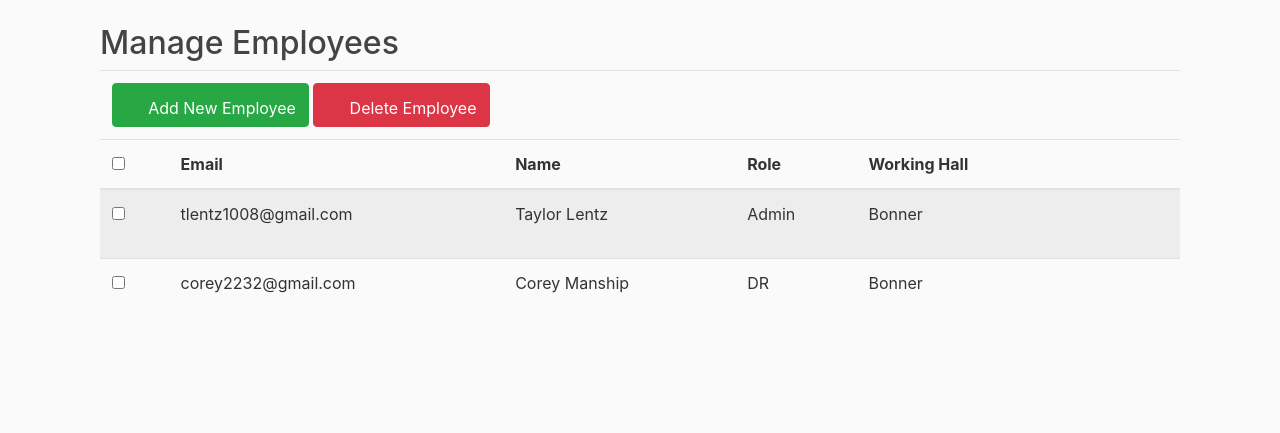
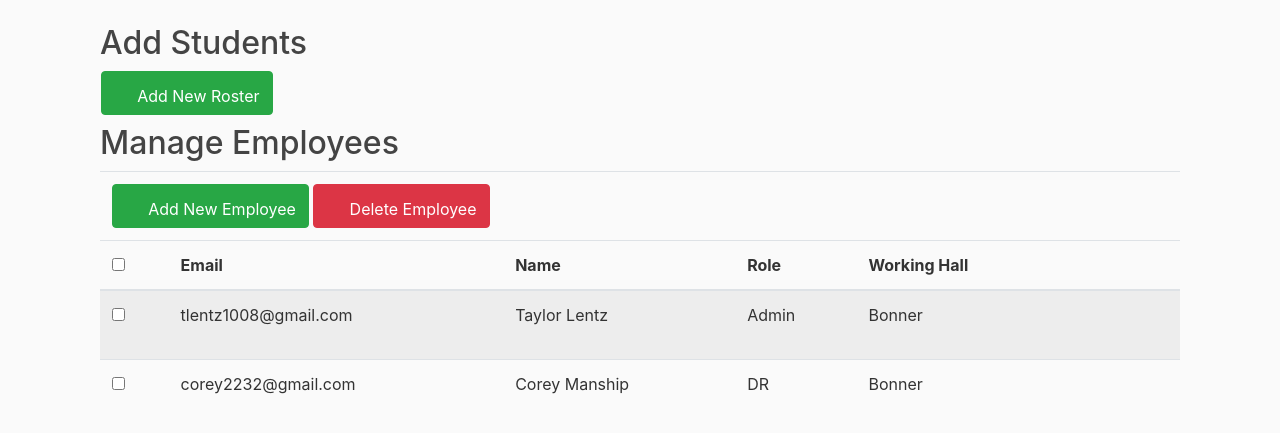
Before and after one commit to cmans782/emailAlert, a Flask app: page /management in a window 1280 px wide. Shown: the part 56-489 px from the top of the page. Run offline with Flask 2, Linux system fonts and the light colour scheme; a user stored in the database is signed in; data comes from the database, SQL or seed files in the repository; both versions use the stored data as it was after the commit; some libraries are stand-ins or nearby versions.

Commit message:
Moved the add roster modal
It is now in the management page

```diff
--- a/Mail_Alert/mailalert/templates/management.html
+++ b/Mail_Alert/mailalert/templates/management.html
@@ -36,6 +36,19 @@
 				<div class="table-title">
 					<div class="row">
 						<div class="col-sm-6">
+							<h2>Add Students<h2>
+								<table>
+									<thead>
+										<tr>
+											<div class="btn-toolbar float-right">
+												<td colspan="7">
+													<a href="#setupModal" class="btn btn-success" data-toggle="modal"><i
+													class="material-icons">&#xE147;</i> <span>Add New Roster</span></a>
+												</td>
+											</div>
+										</tr>
+									</thead>
+								</table>
 							<h2>Manage Employees</h2>
 						</div>
 					</div>
@@ -66,6 +79,7 @@
 							<th></th>
 						</tr>
 					</thead>
+
 					{% for employee in employees %}
 						<tr>
 							<td><span class="custom-checkbox">
@@ -153,6 +167,29 @@
 				</div>
 			</fieldset>
 		</form>
+		<!-- setup Modal -->
+		<form action="{{ url_for('main.setup') }}" method="POST" enctype="multipart/form-data">
+			{{ form.hidden_tag() }}
+			<div id="setupModal" class="modal fade">
+				<div class="modal-dialog">
+					<div class="modal-content">
+						<div class="modal-header">
+							<h4 class="modal-title">Mail Alert Setup</h4>
+							<button type="button" class="close" data-dismiss="modal" aria-hidden="true">&times;</button>
+						</div>
+						<div class="modal-body">
+							<p>Upload students csv file</p>
+							<input name="file" type="file">
+						</div>
+						<div class="modal-footer">
+							<button type="button" class="btn btn-secondary" data-dismiss="modal">Close</button>
+							<input type="submit" class="btn btn-success" value="Save">
+						</div>
+					</div>
+				</div>
+			</div>
+		</form>
+
 		<!-- Edit Modal HTML -->
 		<!-- <div id="editEmployeeModal" class="modal fade">
 			<div class="modal-dialog">
--- a/Mail_Alert/mailalert/templates/newPackage.html
+++ b/Mail_Alert/mailalert/templates/newPackage.html
@@ -127,7 +127,7 @@ $(document).ready(function() {
         var lastTdElem = lastTrElem.firstChild;
         var inputElem = lastTdElem.firstChild;
         console.log(lastTdElem)
-        // inputElem.focus;
+        inputElem.focus();
 
     }
     $('table.order-list').on('click', '.ibtnDel', function(event) {
```
Also changed, not shown: Mail_Alert/mailalert/templates/home.html (+1 -22 lines), Mail_Alert/mailalert/site.db.
